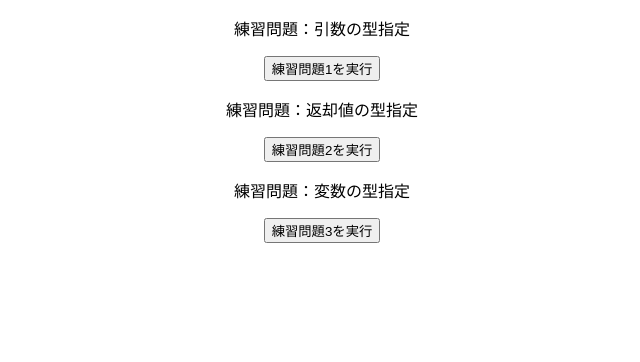
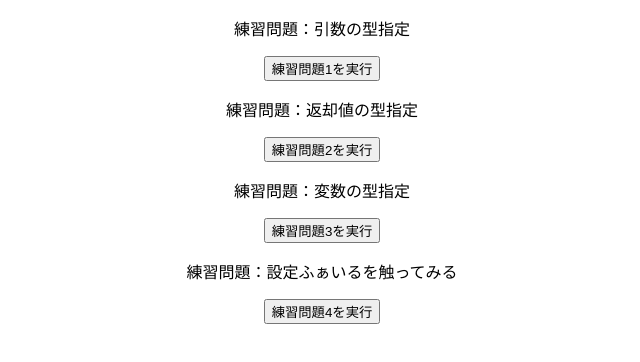
Before and after one commit to Ha-ji-me/learning-react-typescript, a React (Create React App) app: page / in a window 1280 px wide. Shown: the top 362 px of the page, without its empty margins (318-958 px from the left). Built offline with nearby package versions, Linux system fonts and the light colour scheme.

Commit message:
sec9/ts基礎: tsconfigでは型への細かい設定を行える

```diff
--- a/src/App.tsx
+++ b/src/App.tsx
@@ -4,6 +4,7 @@
 import { Practice1 } from './practices/Practice1';
 import { Practice2 } from './practices/Practice2';
 import { Practice3 } from './practices/Practice3';
+import { Practice4 } from './practices/Practice4';
 
 function App() {
   return (
@@ -11,6 +12,7 @@
       <Practice1 />
       <Practice2 />
       <Practice3 />
+      <Practice4 />
     </div>
   );
 }
--- /dev/null
+++ b/src/practices/Practice4.tsx
@@ -0,0 +1,18 @@
+export const Practice4 = () => {
+
+  const getTotalFee = (num: number): number => {
+    const total = num * 1.1;
+    return total;
+  }
+
+  const onClickPractice = () => {
+    console.log(getTotalFee(1000));
+  }
+
+  return (
+    <div>
+      <p>練習問題：設定ふぁいるを触ってみる</p>
+      <button onClick={ onClickPractice }>練習問題4を実行</button>
+    </div>
+  )
+}
--- a/tsconfig.json
+++ b/tsconfig.json
@@ -10,7 +10,7 @@
     "skipLibCheck": true,
     "esModuleInterop": true,
     "allowSyntheticDefaultImports": true,
-    // "strict": true,
+    "strict": true,
     "forceConsistentCasingInFileNames": true,
     "noFallthroughCasesInSwitch": true,
     "module": "esnext",
```
